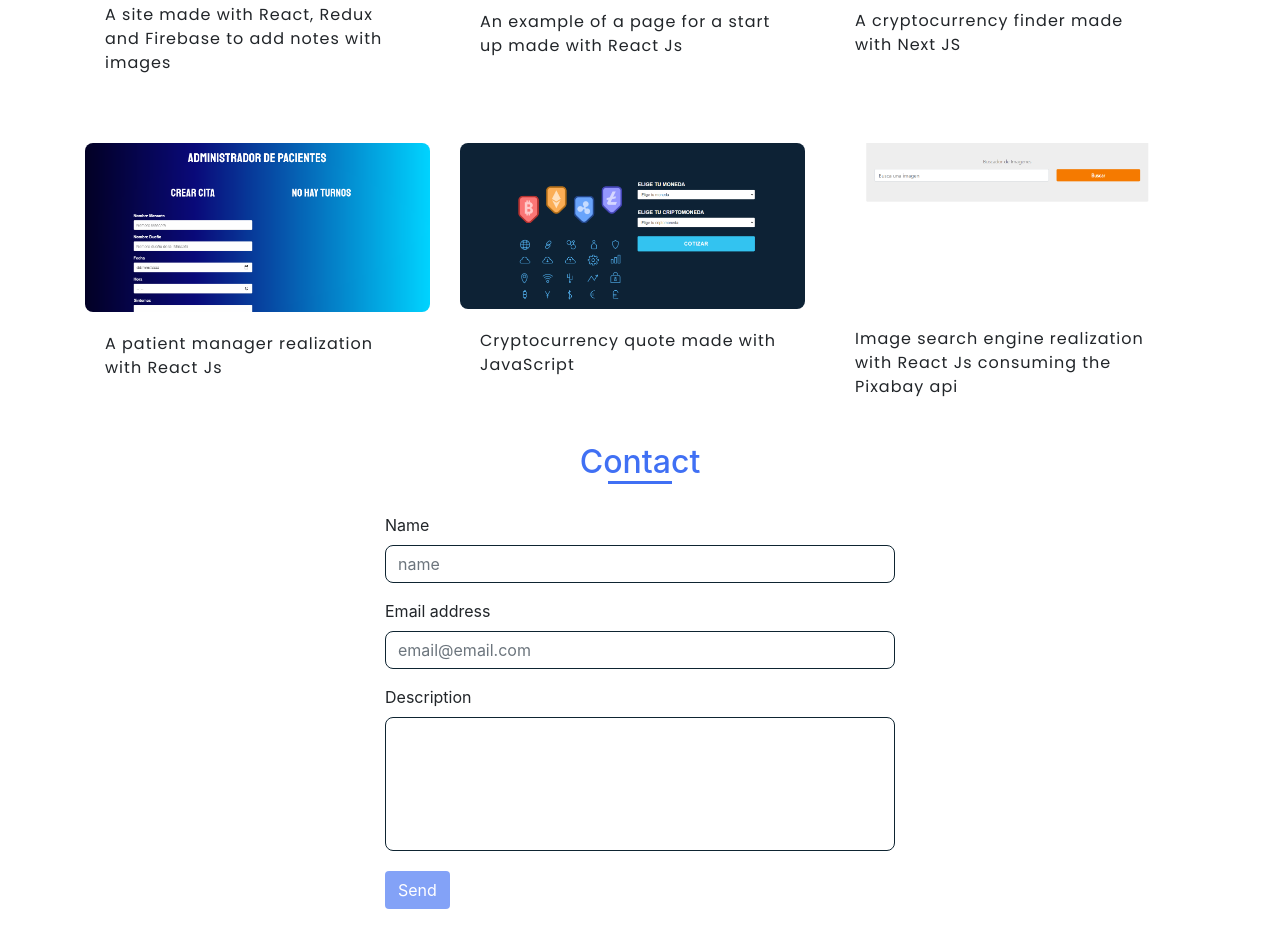
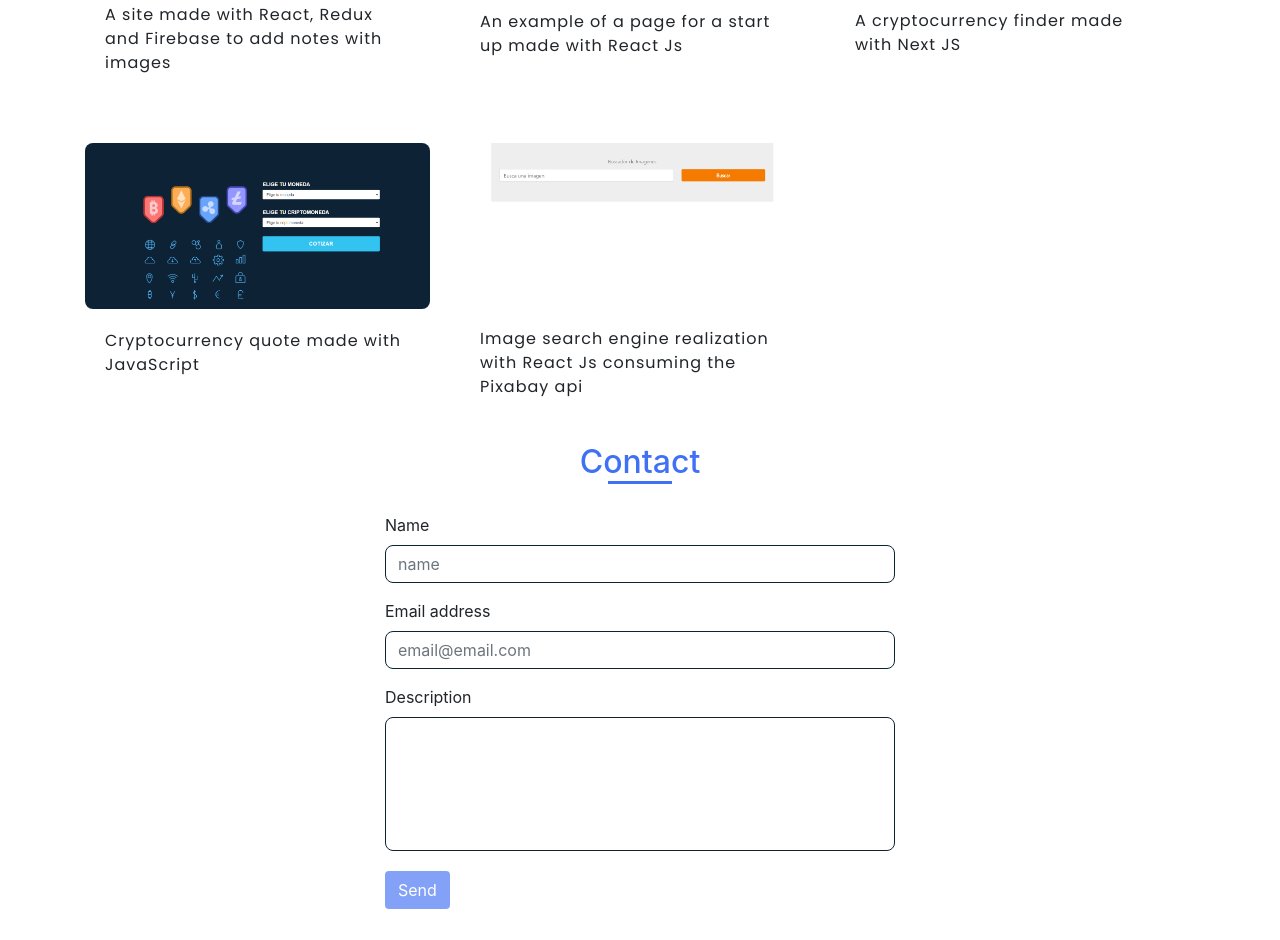
Before and after one commit to lucaspieran/lucaspierandrei, a plain HTML site: page index.html in a window 1280 px wide. Shown: the part 1986-2926 px from the top of the page. Drawn offline with nearby package versions, Linux system fonts and the light colour scheme.

Commit message:
add files

```diff
--- a/index.html
+++ b/index.html
@@ -199,12 +199,7 @@
                 <p class="card-text">A cryptocurrency finder made with Next JS</p>
               </div>
             </div>
-            <div class="card col-md-4 mt-5 col-sm-12" style="width: 18rem;">
-              <a href="https://festive-ride-0b1a6b.netlify.app/" target="_blank"><img class="card-img-top" src="img/4.PNG" alt="Card image cap"></a>
-              <div class="card-body">
-                <p class="card-text">A patient manager realization with React Js</p>
-              </div>
-            </div>
+
             <div class="card col-md-4 mt-5 col-sm-12" style="width: 18rem;">
              <a href="https://lucaspieran.github.io/criptomonedas/" target="_blank"> <img class="card-img-top" src="img/5.PNG" alt="Card image cap"></a>
               <div class="card-body">
```
